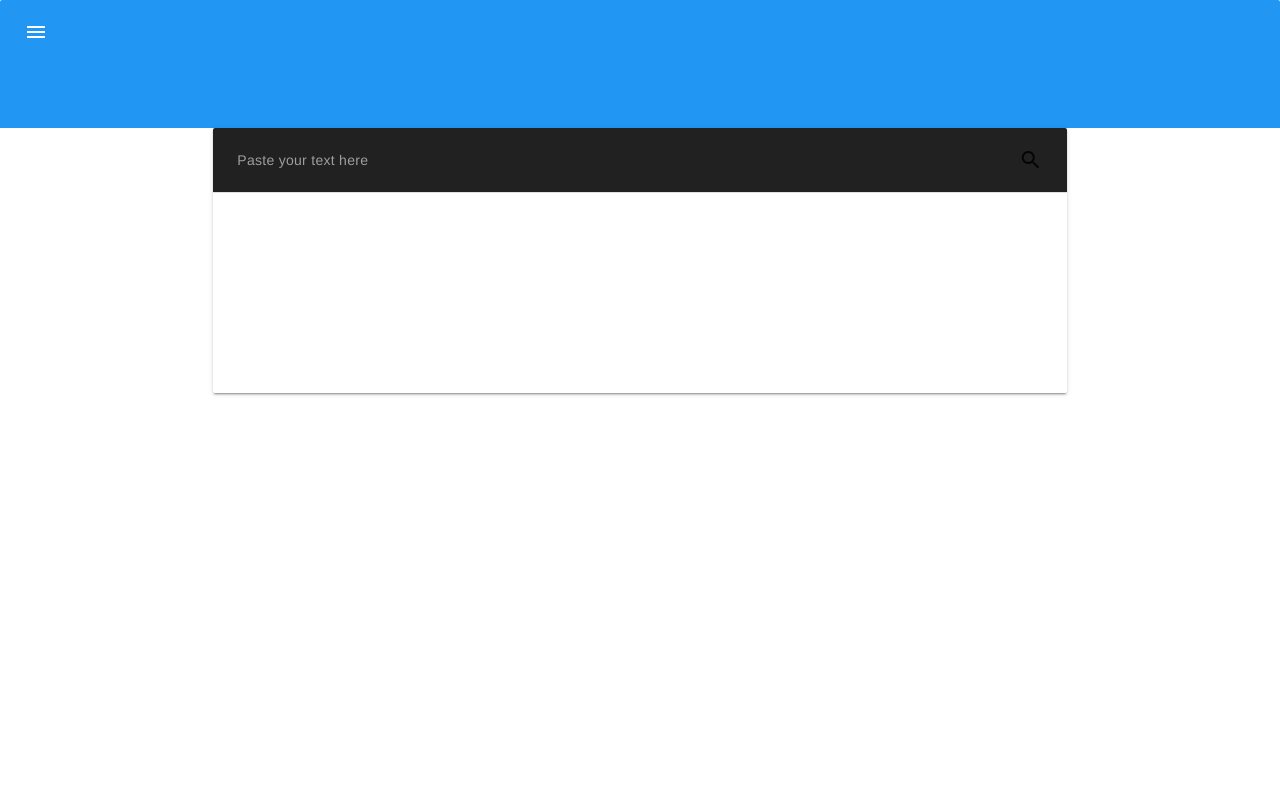
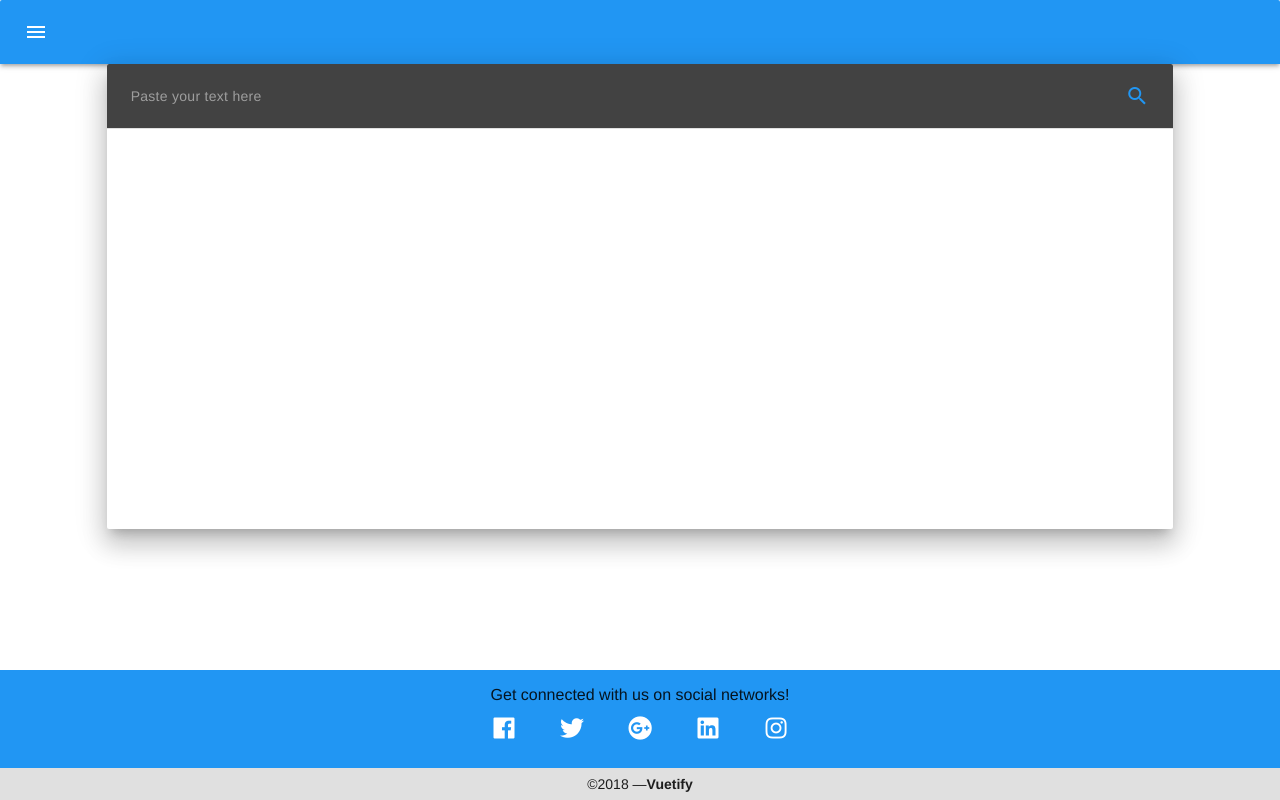
Before and after one commit to mohitkyadav/count_chars, a Vue app: page / in a window 1280 px wide. Built offline with nearby package versions, Linux system fonts and the light colour scheme.

Commit message:
add center card

```diff
--- a/index.html
+++ b/index.html
@@ -4,6 +4,7 @@
     <meta charset="utf-8">
     <meta name="viewport" content="width=device-width,initial-scale=1.0">
     <link href='https://fonts.googleapis.com/css?family=Roboto:300,400,500,700|Material+Icons' rel="stylesheet">
+    <link rel="stylesheet" href="https://use.fontawesome.com/releases/v5.0.13/css/all.css" integrity="sha384-DNOHZ68U8hZfKXOrtjWvjxusGo9WQnrNx2sqG0tfsghAvtVlRW3tvkXWZh58N9jp" crossorigin="anonymous">
     <title>count_chars</title>
   </head>
   <body>
--- a/src/App.vue
+++ b/src/App.vue
@@ -16,6 +16,5 @@ export default {
   -webkit-font-smoothing: antialiased;
   -moz-osx-font-smoothing: grayscale;
   text-align: center;
-  color: white;
 }
 </style>
--- a/src/components/Landing.vue
+++ b/src/components/Landing.vue
@@ -1,25 +1,45 @@
 <template>
   <div class="landing">
     <v-card flat>
-      <v-toolbar dark color="blue" flat extended>
+      <v-toolbar dark color="blue" class="elevation-3" flat>
         <v-toolbar-side-icon></v-toolbar-side-icon>
       </v-toolbar>
       <v-layout row pb-2>
-        <v-flex xs8 offset-xs2>
-          <v-card class="card--flex-toolbar">
-            <v-toolbar color="grey darken-4" card prominent>
+        <v-flex xs10 offset-xs1>
+          <v-card class="card--flex-toolbar elevation-16">
+            <v-toolbar color="grey darken-3" card prominent>
               <v-toolbar-title class="body-2 grey--text">Paste your text here</v-toolbar-title>
               <v-spacer></v-spacer>
               <v-btn icon>
-                <v-icon>search</v-icon>
+                <v-icon color="blue darken1">search</v-icon>
               </v-btn>
             </v-toolbar>
             <v-divider></v-divider>
-            <v-card-text style="height: 200px;"></v-card-text>
+            <v-card-text style="height:400px;"></v-card-text>
           </v-card>
         </v-flex>
       </v-layout>
     </v-card>
+    <v-footer height="auto" fixed>
+      <v-card flat tile class="flex">
+        <v-card-text class="blue">
+          <strong class="subheading text-md-center">Get connected with us on social networks!</strong>
+          <v-spacer></v-spacer>
+          <v-btn
+            v-for="icon in icons"
+            :key="icon"
+            icon
+            dark
+            class="mx-3"
+          >
+            <v-icon size="24px">{{ icon }}</v-icon>
+          </v-btn>
+        </v-card-text>
+        <v-card-actions class="grey lighten-2 justify-center">
+          &copy;2018 — <strong>Vuetify</strong>
+        </v-card-actions>
+      </v-card>
+    </v-footer>
   </div>
 </template>
 
@@ -29,7 +49,22 @@ export default {
   data () {
     return {
       imgUrl: 'static/BingWallpaper-2018-05-10.jpg',
-      drawer: false
+      drawer: false,
+      icons: ['fab fa-facebook', 'fab fa-twitter', 'fab fa-google-plus', 'fab fa-linkedin', 'fab fa-instagram'],
+      rows: [
+        {
+          title: 'Company Name',
+          children: ['Here you can use rows and columns here to organize your footer content. Lorem ipsum dolor sit amet, consectetur adipisicing elit']
+        },
+        {
+          title: 'Products',
+          children: ['MDBootstrap', 'MDWordPress', 'BrandFlow', 'Bootstrap Angular']
+        },
+        {
+          title: 'Useful Links',
+          children: ['Your account', 'Become an Affiliate', 'Shipping Rates', 'Helper']
+        }
+      ]
     }
   }
 }
```
